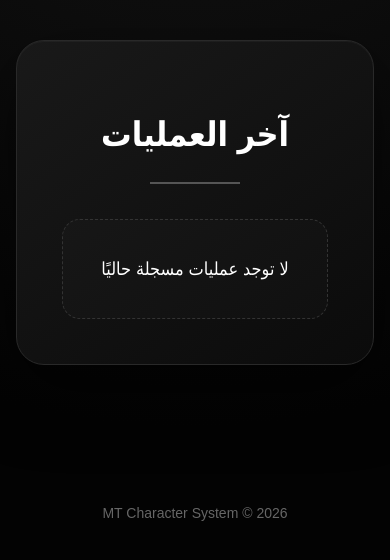
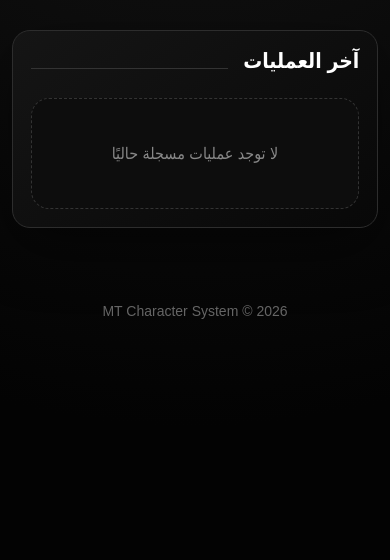
Before and after one commit to dahomaq37-jpg/-MT-Character-System, a Flask app: page /admin/logs in a window 390 px wide. Shown: the part 248-808 px from the top of the page. Run offline with Flask 3, Linux system fonts and the light colour scheme; the visitor is signed in with stand-in values (Sample User, id 1); data comes from the database, SQL or seed files in the repository; data that the repository does not hold is empty.

Commit message:
Update logs.html

```diff
--- a/templates/logs.html
+++ b/templates/logs.html
@@ -1,59 +1,395 @@
 <!DOCTYPE html>
 <html lang="ar" dir="rtl">
+
 <head>
+
     <meta charset="UTF-8">
-    <meta name="viewport" content="width=device-width, initial-scale=1.0">
+
+    <meta name="viewport"
+          content="width=device-width, initial-scale=1.0">
+
     <title>سجل العمليات - MT</title>
+
     <link rel="stylesheet"
           href="{{ url_for('static', filename='style.css') }}">
+
 </head>
+
+
 <body>
+
+
 <header class="hero">
-    <div class="mt-logo">MT</div>
+
+    <div class="mt-logo">
+        MT
+    </div>
+
     <div class="page-heading">
-        <h1>سجل العمليات</h1>
-        <p>متابعة العمليات التي تتم داخل النظام</p>
+
+        <h1>
+            سجل العمليات
+        </h1>
+
+        <p>
+            متابعة العمليات التي تتم داخل النظام
+        </p>
+
     </div>
+
 </header>
+
+
+
 <main class="character-page">
+
+
     <section class="characters-box">
+
+
         <div class="section-header">
-            <h2>آخر العمليات</h2>
+
+            <h2>
+                آخر العمليات
+            </h2>
+
             <span class="section-line"></span>
+
         </div>
+
+
+
         {% if logs %}
+
             <div class="characters-list">
+
+
                 {% for log in logs %}
+
+
                     <div class="character-card">
+
+
                         <div class="character-name">
+
                             📋 {{ log["action"] }}
+
                         </div>
+
+
+
                         <div class="character-details">
+
+
                             <div>
-                                المستخدم:
+
+                                <strong>
+                                    المستخدم:
+                                </strong>
+
                                 {{ log["username"] or "النظام" }}
+
                             </div>
+
+
+
                             <div>
-                                التفاصيل:
+
+                                <strong>
+                                    التفاصيل:
+                                </strong>
+
                                 {{ log["details"] or "—" }}
+
                             </div>
+
+
+
                             <div>
-                                التاريخ:
+
+                                <strong>
+                                    التاريخ:
+                                </strong>
+
                                 {{ log["created_at"] }}
+
                             </div>
+
+
                         </div>
+
+
                     </div>
+
+
                 {% endfor %}
+
+
             </div>
+
+
         {% else %}
+
+
             <div class="empty">
+
                 لا توجد عمليات مسجلة حاليًا
+
             </div>
+
+
         {% endif %}
+
+
     </section>
+
+
 </main>
+
+
+
 <footer>
+
     MT Character System © 2026
+
 </footer>
+
+
+
+<style>
+
+    .character-page {
+
+        width: 94%;
+
+        max-width: 1100px;
+
+        margin: 30px auto 50px;
+
+    }
+
+
+    .characters-box {
+
+        background:
+            linear-gradient(
+                145deg,
+                #151515,
+                #080808
+            );
+
+        border: 1px solid #2d2d2d;
+
+        border-radius: 24px;
+
+        padding: 28px;
+
+        box-shadow:
+            0 20px 60px rgba(0, 0, 0, .45);
+
+    }
+
+
+    .section-header {
+
+        display: flex;
+
+        align-items: center;
+
+        gap: 15px;
+
+        margin-bottom: 25px;
+
+    }
+
+
+    .section-header h2 {
+
+        margin: 0;
+
+        color: #ffffff;
+
+        font-size: 25px;
+
+    }
+
+
+    .section-line {
+
+        flex: 1;
+
+        height: 1px;
+
+        background: #333;
+
+    }
+
+
+    .characters-list {
+
+        display: flex;
+
+        flex-direction: column;
+
+        gap: 15px;
+
+    }
+
+
+    .character-card {
+
+        background: #0d0d0d;
+
+        border: 1px solid #292929;
+
+        border-radius: 18px;
+
+        padding: 20px;
+
+        transition: .25s ease;
+
+    }
+
+
+    .character-card:hover {
+
+        border-color: #ff7a00;
+
+        transform: translateY(-2px);
+
+        box-shadow:
+            0 10px 35px rgba(255, 122, 0, .10);
+
+    }
+
+
+    .character-name {
+
+        color: #ffffff;
+
+        font-size: 19px;
+
+        font-weight: bold;
+
+        margin-bottom: 15px;
+
+    }
+
+
+    .character-details {
+
+        display: grid;
+
+        grid-template-columns:
+            repeat(3, 1fr);
+
+        gap: 12px;
+
+        color: #aaa;
+
+        font-size: 14px;
+
+        line-height: 1.8;
+
+    }
+
+
+    .character-details strong {
+
+        color: #ffffff;
+
+    }
+
+
+    .empty {
+
+        text-align: center;
+
+        padding: 45px 20px;
+
+        color: #888;
+
+        background: #0d0d0d;
+
+        border: 1px dashed #333;
+
+        border-radius: 18px;
+
+        font-size: 16px;
+
+    }
+
+
+    footer {
+
+        text-align: center;
+
+        color: #666;
+
+        padding: 25px;
+
+        margin-top: 20px;
+
+    }
+
+
+
+    @media (max-width: 700px) {
+
+
+        .character-page {
+
+            width: 94%;
+
+        }
+
+
+        .characters-box {
+
+            padding: 18px;
+
+            border-radius: 18px;
+
+        }
+
+
+        .section-header h2 {
+
+            font-size: 21px;
+
+        }
+
+
+        .character-card {
+
+            padding: 17px;
+
+        }
+
+
+        .character-details {
+
+            grid-template-columns: 1fr;
+
+            gap: 7px;
+
+            font-size: 13px;
+
+        }
+
+
+        .character-name {
+
+            font-size: 17px;
+
+        }
+
+
+    }
+
+</style>
+
+
 </body>
+
 </html>
```
